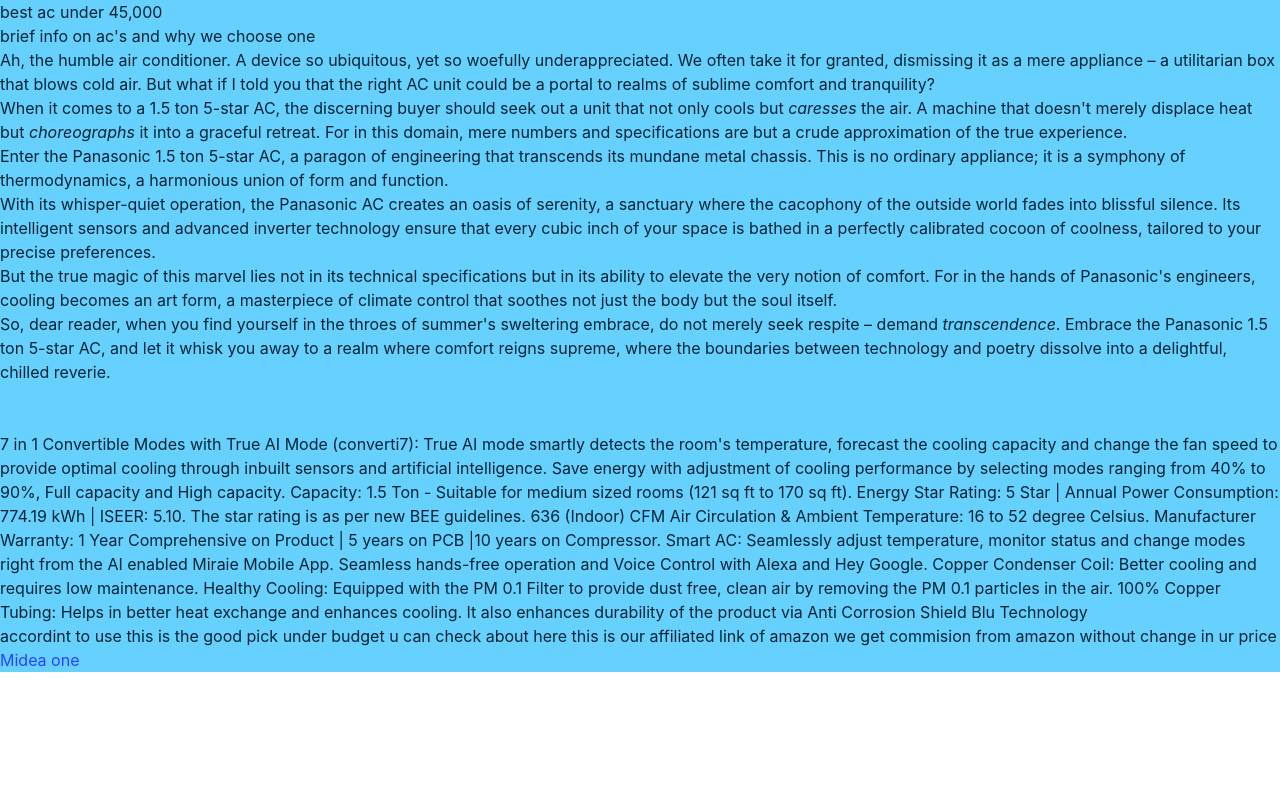
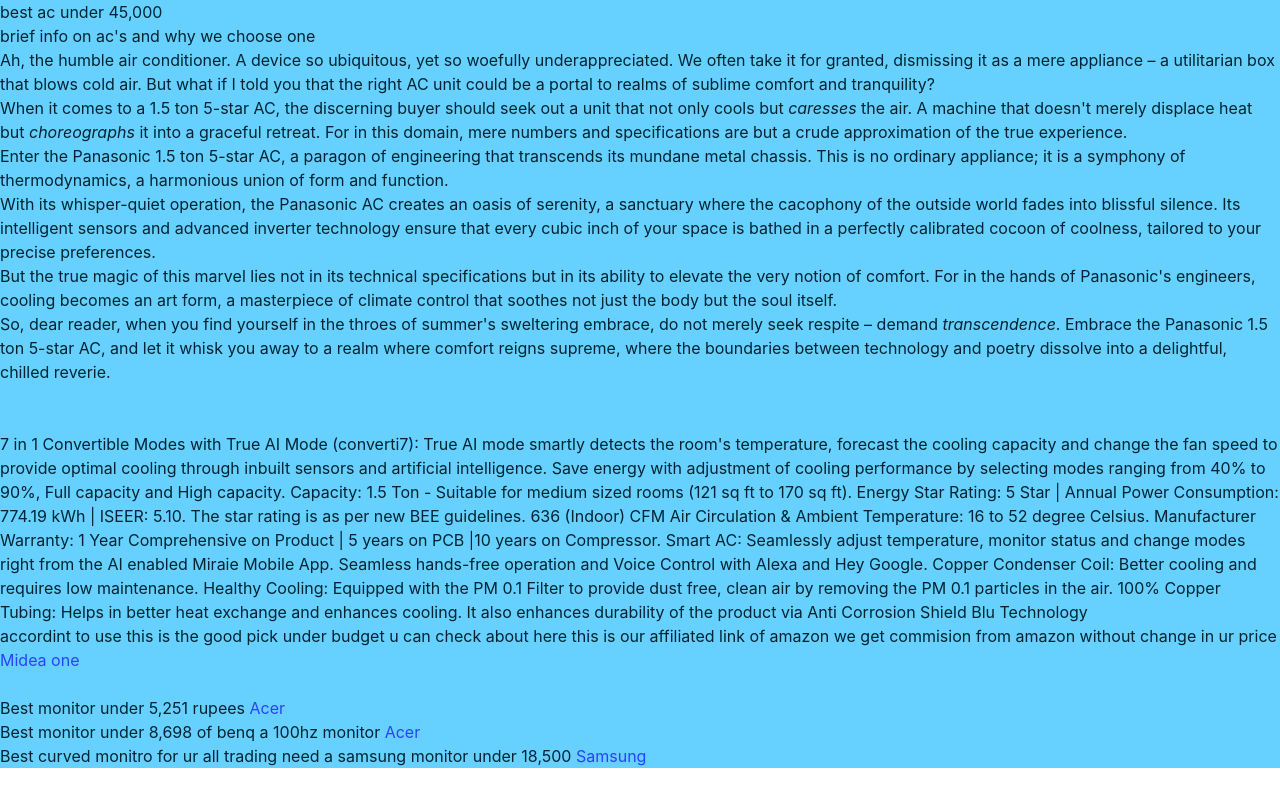
Before and after one commit to rohit-chavhan/product-page-affilaite, a plain HTML site: page index.html in a window 1280 px wide. Drawn offline with nearby package versions, Linux system fonts and the light colour scheme.

Commit message:
added monitors list

```diff
--- a/index.html
+++ b/index.html
@@ -29,6 +29,10 @@
   Copper Condenser Coil: Better cooling and requires low maintenance. Healthy Cooling: Equipped with the PM 0.1 Filter to provide dust free, clean air by removing the PM 0.1 particles in the air. 100% Copper Tubing: Helps in better heat exchange and enhances cooling. It also enhances durability of the product via Anti Corrosion Shield Blu Technology
 </p>
 <p>accordint to use this is the good pick under budget u can check about here this is our affiliated link of amazon we get commision from amazon without change in ur price <br><a href="https://amzn.to/3WOc8sa"> Midea one</a></p>
+<br>
+<p>Best monitor under 5,251 rupees <a href="https://amzn.to/3wxfNzR">Acer</a></p>
+<p>Best monitor under 8,698 of benq a 100hz monitor <a href="https://amzn.to/3V6virO">Acer</a></p>
+<p>Best curved monitro for ur all trading need a samsung monitor under 18,500 <a href="https://amzn.to/3QQMvTr">Samsung</a></p>
   </section>
 </body>
 </html>
```
